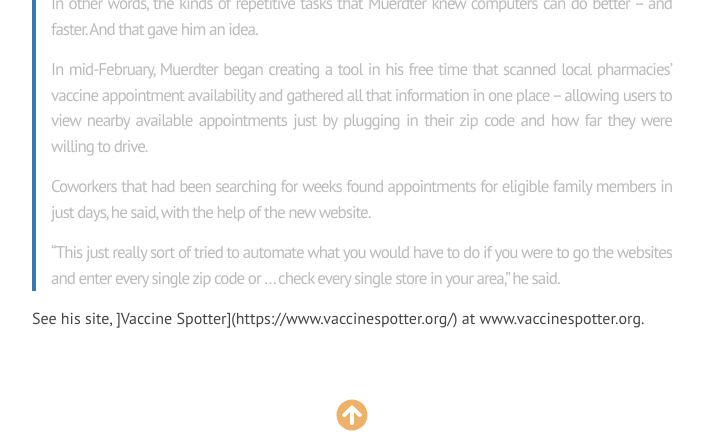
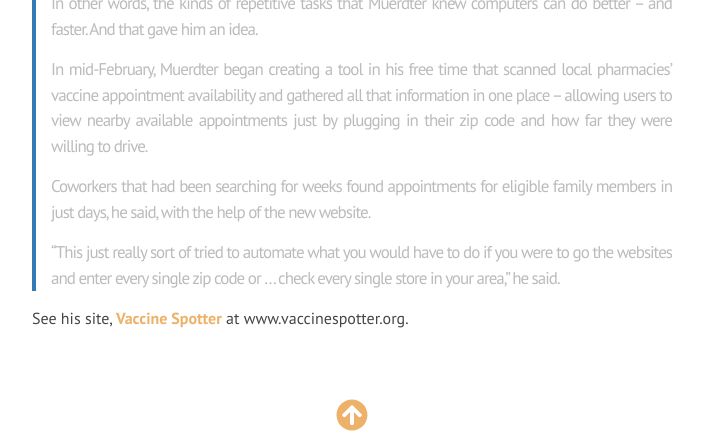
Before and after one commit to DS4PS/ds4ps.github.io, a Jekyll site: the page built from _posts/2021-04-10-vaccine-spotter.md, in a window 1280 px wide and 900 px high, scrolled down 937 px, cut to the strip 0-439 px from the top of the window. Shown: the whole strip, without its empty margins (288-992 px from the left). Built offline with Jekyll 4.4.1, drawn with Linux system fonts in a browser that asks for light colours; nearby versions of some CDN libraries; library files that are not in the unit come from our copies; some of the changed lines change nothing that is shown.

Commit message:
Update 2021-04-10-vaccine-spotter.md

```diff
--- a/_posts/2021-04-10-vaccine-spotter.md
+++ b/_posts/2021-04-10-vaccine-spotter.md
@@ -21,6 +21,6 @@ Nick Muerdter put his programming expertise to use to help communities get vacci
 >
 > "This just really sort of tried to automate what you would have to do if you were to go the websites and enter every single zip code or ... check every single store in your area," he said.
 
-See his site, ]Vaccine Spotter](https://www.vaccinespotter.org/) at www.vaccinespotter.org.
+See his site, [Vaccine Spotter](https://www.vaccinespotter.org/) at www.vaccinespotter.org.
 
-![](covid-vaccine-spotter.png)
+![](img/covid-vaccine-spotter.png)
```
